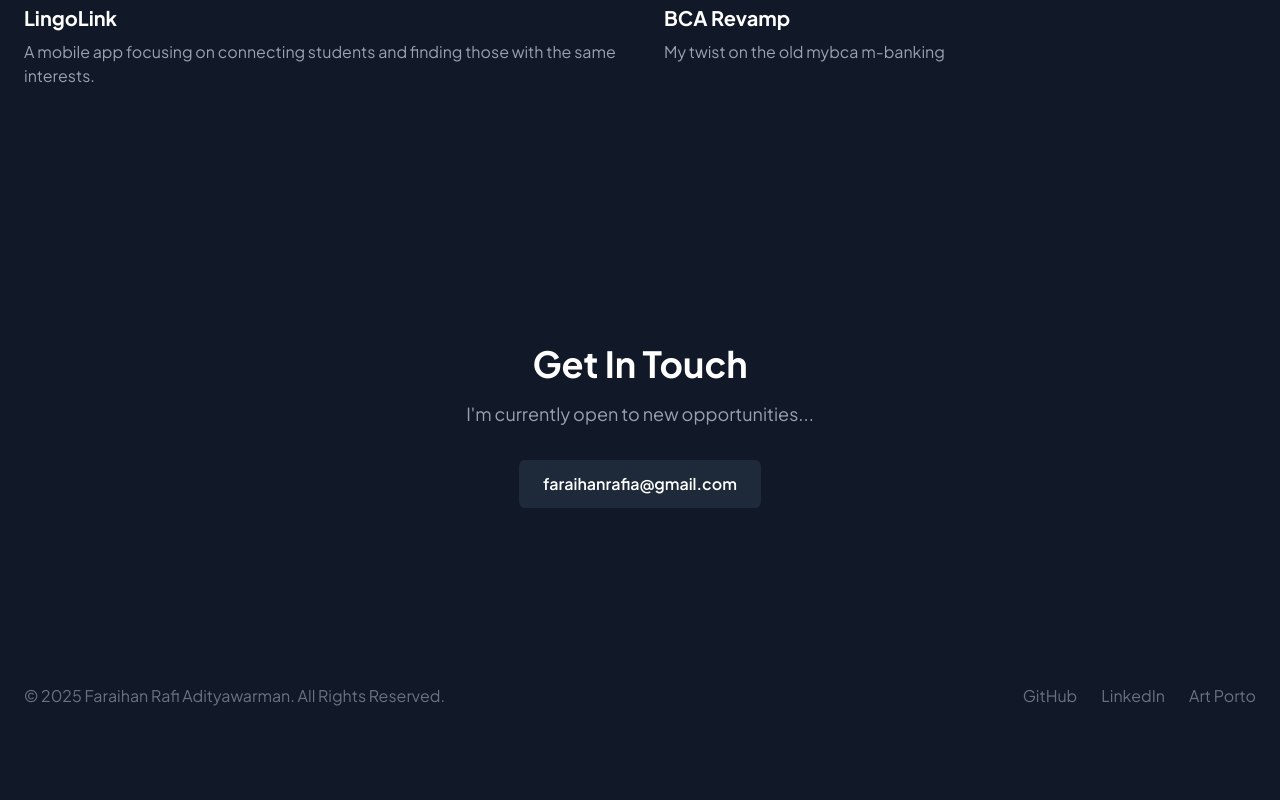
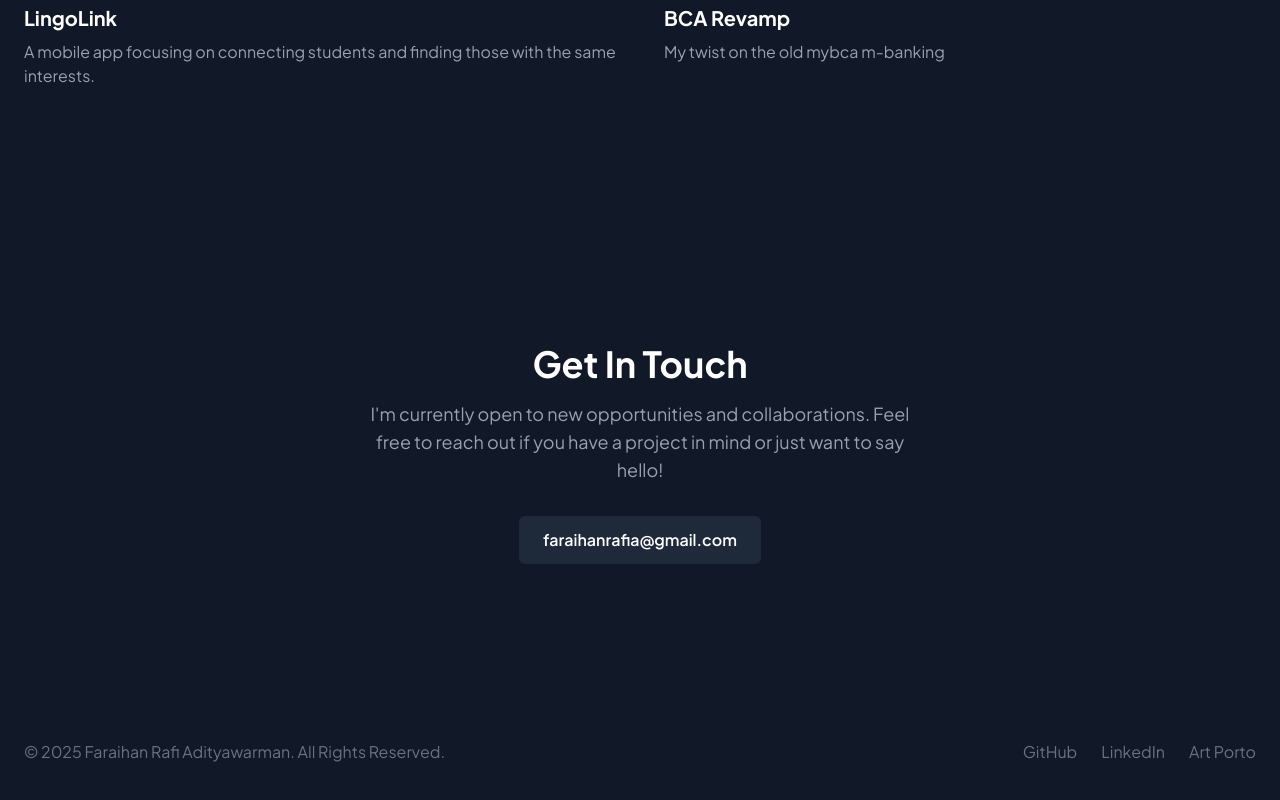
Before and after one commit to RafiPibe/PibePorto, a React (Vite) app: page /work/kenangan in a window 1280 px wide. Shown: the part 3218-4018 px from the top of the page. Before the commit the page ends 3974 px from the top, so only its background shows below. Built offline with nearby package versions, Linux system fonts and the light colour scheme.

Commit message:
Added some desc to contact.jsx

```diff
--- a/src/components/Contact.jsx
+++ b/src/components/Contact.jsx
@@ -28,7 +28,7 @@ function Contact() {
         >
             <h2 className="text-3xl md:text-4xl font-bold text-white mb-4">Get In Touch</h2>
             <p className="text-lg text-gray-400 max-w-xl mx-auto mb-8">
-                I'm currently open to new opportunities...
+                I'm currently open to new opportunities and collaborations. Feel free to reach out if you have a project in mind or just want to say hello!
             </p>
             <div className="relative inline-flex justify-center items-center">
                 <button
```
